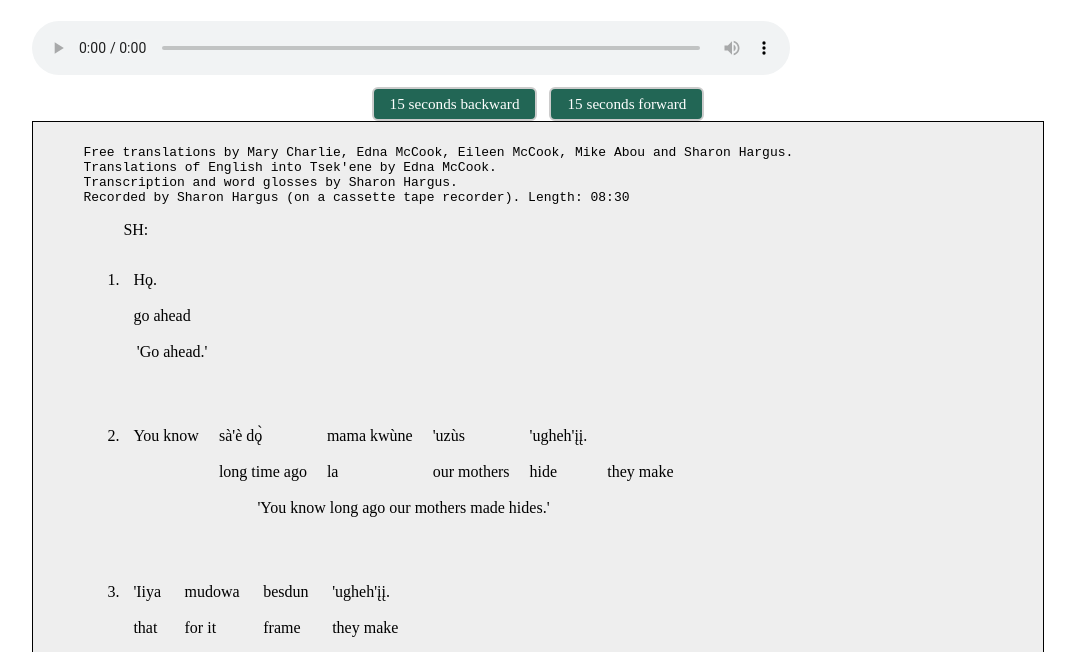
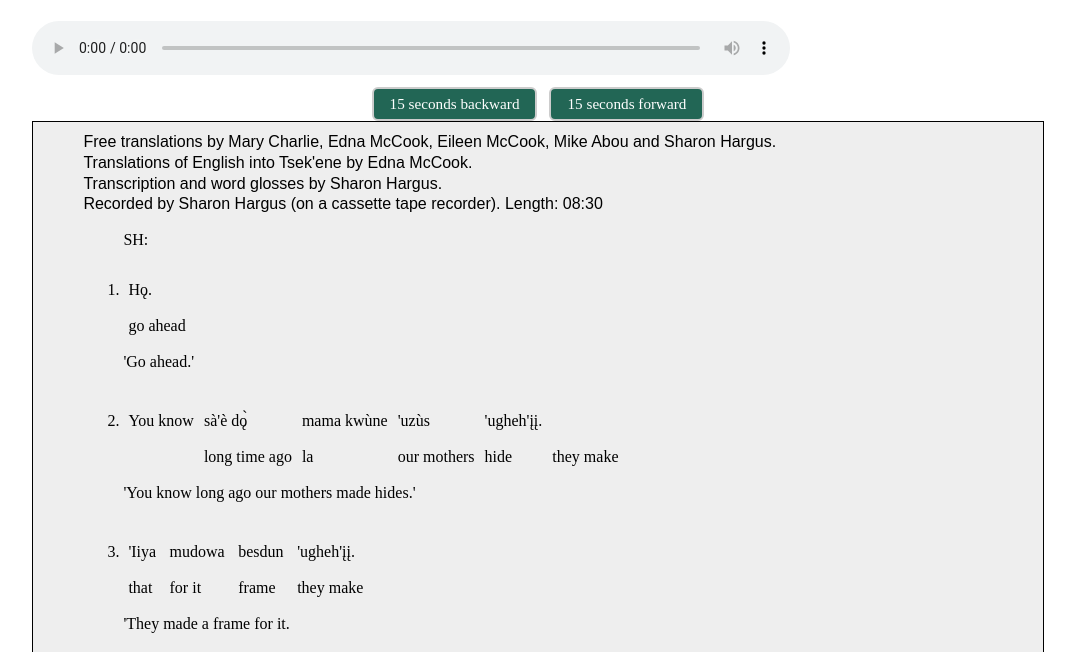
Before and after one commit to sharonhargus/kwatexts, a plain HTML site: page How-to/hide_tanning.html in a window 1280 px wide. Shown: the part 116-768 px from the top of the page, without its empty margins (102-1177 px from the left). Drawn offline with Linux system fonts and the light colour scheme; no server answers.

Commit message:
Commit pending intro-text stylesheet updates
Adds the #text intro block styles (centered max-width column,
pre-line wrapping so long lines wrap and blank lines remain
paragraph breaks) that were applied to the working tree earlier.

Co-Authored-By: Claude Fable 5 <noreply@anthropic.com>

```diff
--- a/css/dx.css
+++ b/css/dx.css
@@ -18,7 +18,7 @@
 }
 
 .trans { text-align:center; display: table-caption;
-		 white-space:nowrap;
+		 white-space:normal;
          caption-side: bottom;
          background: inherit  }
 .audio { display: none }
@@ -197,3 +197,78 @@ h3 {
 
 .activecol { background: #ffa; }
 .tseditor { font-size:50%; padding-left:10px; padding-right:10px; }
+
+/* Intro text and description lists */
+#text {
+  max-width: 70rem;
+  margin-left: auto;
+  margin-right: auto;
+}
+
+#text pre,
+#text .intro-pre {
+  white-space: pre-line; /* wrap long lines; blank lines stay as paragraph breaks */
+  font-family: 'Arial', sans-serif;
+  line-height: 1.3;
+  margin: 0 0 0.4em 0;
+}
+
+#text .intro-paragraph {
+  margin: 0 0 0.4em 0;
+  line-height: 1.35;
+  font-family: 'Arial', sans-serif;
+}
+
+#text dl {
+  margin: 0;
+  padding: 0;
+}
+
+#text dt,
+#text dd {
+  line-height: 1.1;
+  margin: 0;
+  padding: 0;
+}
+
+#text dt {
+  display: block;
+  font-weight: bold;
+}
+
+#text dt::before {
+  content: "- ";
+  font-weight: normal;
+}
+
+#text dd {
+  display: block;
+  margin-left: 0.8em;
+}
+
+.igt {
+  display: inline-table;
+  margin-bottom: 25px;
+}
+
+.words,
+.glosses {
+  display: table-row;
+}
+
+.word,
+.gloss {
+  display: table-cell;
+  padding: 0 5px 0 5px;
+  white-space: nowrap;
+  word-break: normal;
+  overflow-wrap: normal;
+}
+
+.trans {
+  text-align: left;
+  display: table-caption;
+  white-space: nowrap;
+  caption-side: bottom;
+  background: inherit;
+}
--- a/css/kd.css
+++ b/css/kd.css
@@ -18,7 +18,7 @@
 }
 
 .trans { text-align:center; display: table-caption;
-	 white-space:nowrap;
+	 white-space:normal;
          caption-side: bottom;
          background: inherit  }
 .audio { display: none }
@@ -300,3 +300,78 @@ h3 {
 .existstamps { background: lightgreen; }
 .newstamps { background: gold; }
 .nostamps { background: peachpuff }
+
+/* Intro text and description lists */
+#text {
+  max-width: 70rem;
+  margin-left: auto;
+  margin-right: auto;
+}
+
+#text pre,
+#text .intro-pre {
+  white-space: pre-line; /* wrap long lines; blank lines stay as paragraph breaks */
+  font-family: 'Arial', sans-serif;
+  line-height: 1.3;
+  margin: 0 0 0.4em 0;
+}
+
+#text .intro-paragraph {
+  margin: 0 0 0.4em 0;
+  line-height: 1.35;
+  font-family: 'Arial', sans-serif;
+}
+
+#text dl {
+  margin: 0;
+  padding: 0;
+}
+
+#text dt,
+#text dd {
+  line-height: 1.1;
+  margin: 0;
+  padding: 0;
+}
+
+#text dt {
+  display: block;
+  font-weight: bold;
+}
+
+#text dt::before {
+  content: "- ";
+  font-weight: normal;
+}
+
+#text dd {
+  display: block;
+  margin-left: 0.8em;
+}
+
+.igt {
+  display: inline-table;
+  margin-bottom: 25px;
+}
+
+.words,
+.glosses {
+  display: table-row;
+}
+
+.word,
+.gloss {
+  display: table-cell;
+  padding: 0 5px 0 5px;
+  white-space: nowrap;
+  word-break: normal;
+  overflow-wrap: normal;
+}
+
+.trans {
+  text-align: left;
+  display: table-caption;
+  white-space: nowrap;
+  caption-side: bottom;
+  background: inherit;
+}
--- a/css/main.css
+++ b/css/main.css
@@ -27,3 +27,78 @@ body    {
         padding:10px;
         color:#000000;
 }
+
+/* Intro text and description lists */
+#text {
+  max-width: 70rem;
+  margin-left: auto;
+  margin-right: auto;
+}
+
+#text pre,
+#text .intro-pre {
+  white-space: pre-line; /* wrap long lines; blank lines stay as paragraph breaks */
+  font-family: 'Arial', sans-serif;
+  line-height: 1.3;
+  margin: 0 0 0.4em 0;
+}
+
+#text .intro-paragraph {
+  margin: 0 0 0.4em 0;
+  line-height: 1.35;
+  font-family: 'Arial', sans-serif;
+}
+
+#text dl {
+  margin: 0;
+  padding: 0;
+}
+
+#text dt,
+#text dd {
+  line-height: 1.1;
+  margin: 0;
+  padding: 0;
+}
+
+#text dt {
+  display: block;
+  font-weight: bold;
+}
+
+#text dt::before {
+  content: "- ";
+  font-weight: normal;
+}
+
+#text dd {
+  display: block;
+  margin-left: 0.8em;
+}
+
+.igt {
+  display: inline-table;
+  margin-bottom: 25px;
+}
+
+.words,
+.glosses {
+  display: table-row;
+}
+
+.word,
+.gloss {
+  display: table-cell;
+  padding: 0 5px 0 5px;
+  white-space: nowrap;
+  word-break: normal;
+  overflow-wrap: normal;
+}
+
+.trans {
+  text-align: left;
+  display: table-caption;
+  white-space: nowrap;
+  caption-side: bottom;
+  background: inherit;
+}
```
